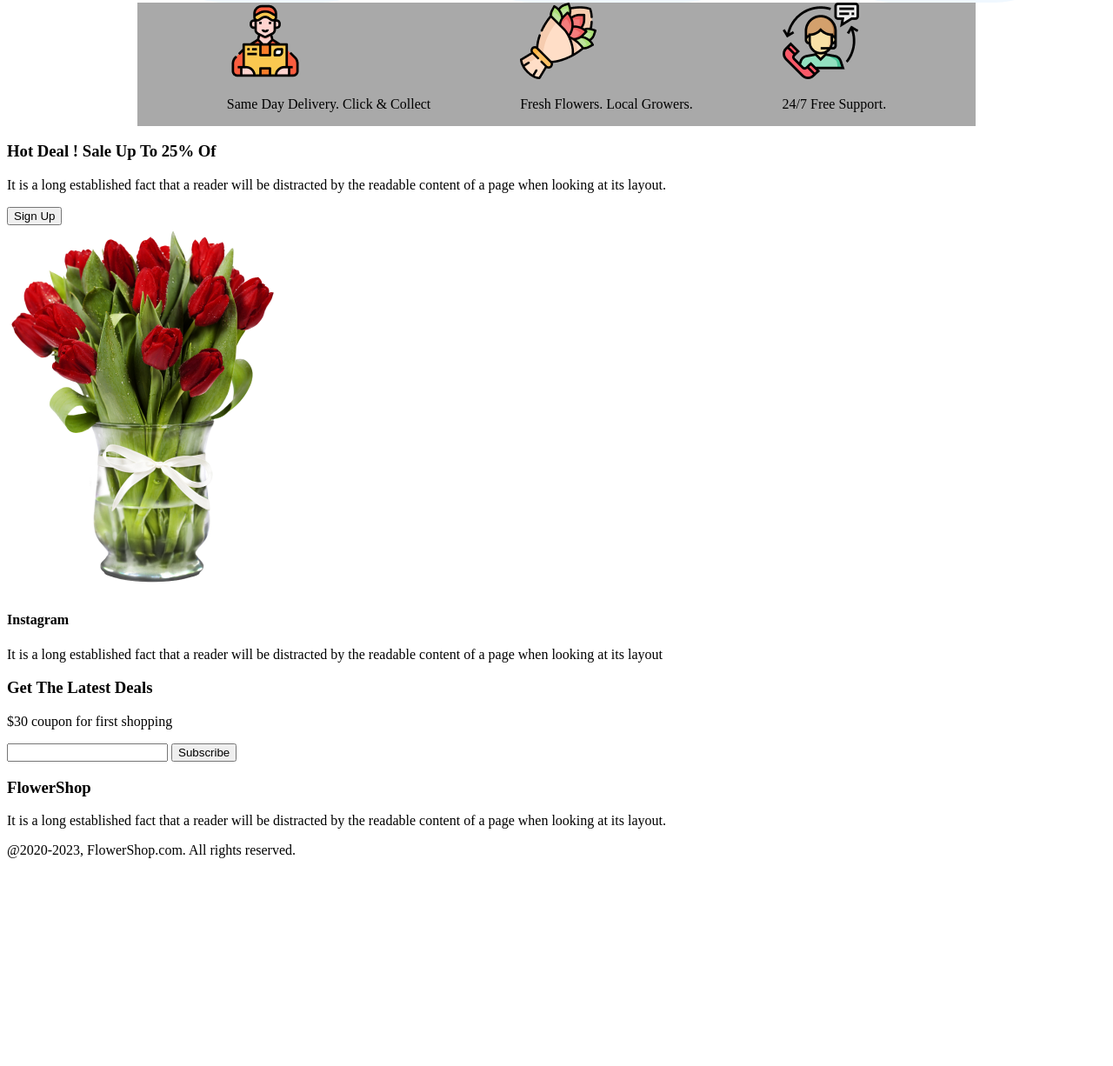
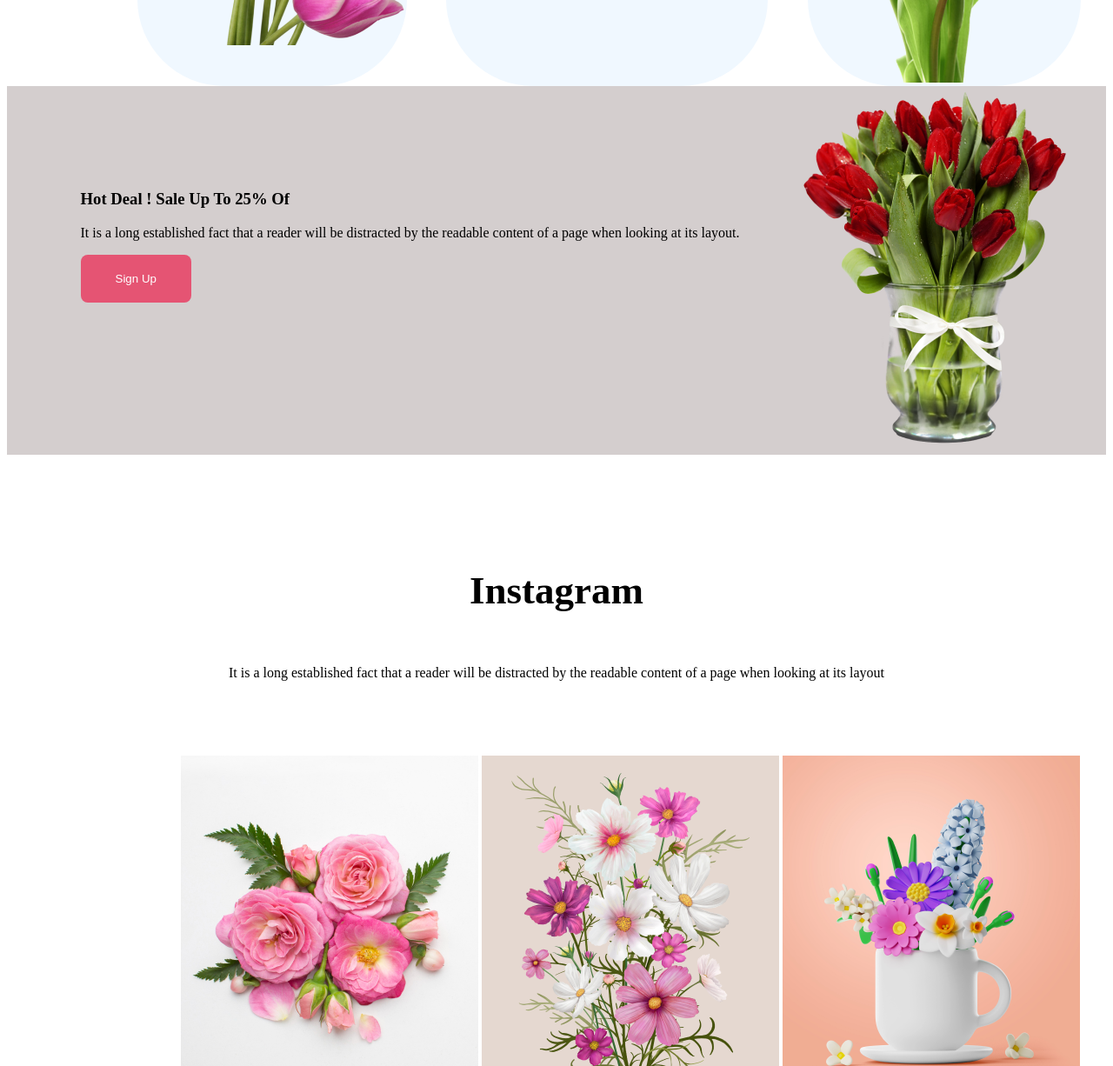
Before and after one commit to ParvezAhmed12/flower-assinment-no-1, a plain HTML site: page indext.html in a window 1280 px wide. Shown: the part 1574-2800 px from the top of the page at 87% size. Before the commit the page ends 2577 px from the top, so only its background shows below. Drawn offline with Linux system fonts and the light colour scheme.

Commit message:
try to my level best

```diff
--- a/flower.css
+++ b/flower.css
@@ -3,7 +3,7 @@
 /* banner design  */
 .banner-bg-color{
     display: flex;
-    background-color: #d898a6;
+    background-color: #e7ced3;
     align-items: center;
     /* width: 1920px;
     height: 850px; */
@@ -14,7 +14,7 @@
 }
 .banner-header{
     font-size: 75px;
-    padding-bottom: 30px;
+    /* padding-bottom: 0px; */
 
 }
 .banner-left{
@@ -30,24 +30,42 @@
     padding-right: 200px;
     padding-bottom: 0px;
 }
+.btn-primary{
 
-.section-2{
+    background-color: #E55473;
+    color: #fff;
+    border: none;
+    border-radius: 8px;
+    padding-left: 40px;
+    padding-right:40px;
+    padding-top: 20px;
+    padding-bottom: 20px;
+
+}
+/* .section-2{
     background-color: darkgray;
     display: flex;
     justify-content: space-evenly;
     text-decoration: center;
    margin-left: 150px;
    margin-right: 150px;
+   margin-bottom: 30px;
+   margin-top: 30px;
 
 
 
-}
+
+} */
 .common-box{
     align-items: center;
-    text-decoration: center;
+    text-align: center;
+    margin: 50px;
 }
 .section-1{
     text-align: center;
+}
+.featured{
+    font-size: 40px;
 }
 .optional-1{
    display: flex;
@@ -60,3 +78,76 @@
     background-color: aliceblue;
     border-radius:100px;
 }
+.section-3{
+    display: flex;
+    background-color: rgb(212, 206, 206);
+    justify-content: space-around;
+}
+.section-left-side{
+    text-decoration: center;
+    align-items: center;
+    margin-top: 100px;
+    padding-left: 50px;
+}
+.instagram{
+    font-size: 45px;
+}
+.images{
+    align-items: center;
+    margin-left: 200px;
+    justify-content: space-around;
+}
+.scetion-4{
+   text-align: center;
+   padding: 70px;
+
+
+}
+.final-scetion{
+    text-align: center;
+    background-image: url('./Flower\ Asset/Rectangle 9.png');
+    height: 100%;
+    width: auto;
+    background-repeat: no-repeat;
+    margin-left: 150px;
+    margin-bottom: 30px;
+    margin-top: 50px;
+    margin-bottom: 30px;
+}
+.email-input {
+    margin: 50px;
+    padding: 10px;
+
+    border-radius: 5px;
+    width: 300px;}
+
+.sub-section{
+
+    padding: 100px;
+}
+.footer-side{
+    background-color: black;
+    text-align: center;
+    padding-left: 240px;
+    padding-right:240px;
+    padding-top: 128px;
+    padding-bottom: 128px ;
+
+}
+.flower{
+    color: #E55473;
+}
+.shop {
+    color: #fff;
+
+}
+
+
+
+.last-word {
+    color: #ffff;
+
+}
+.copyright{
+    color: gray;
+}
--- a/indext.html
+++ b/indext.html
@@ -20,7 +20,7 @@
         <p>
             It is a long established fact that a reader will be distracted by the readable content of a page when looking at its layout. The point of using Lorem Ipsum is that it has a more-or-less normal distribution of letters.
         </p>
-        <button>
+        <button class="btn-primary">
             Shop Now
         </button>
 
@@ -31,7 +31,7 @@
     </header>
     <main>
         <div class="section-1">
-            <h4>Our Featured Flowers</h4>
+            <h4 class="featured">Our Featured Flowers</h4>
             <p>It is a long established fact that a reader will be distracted by the readable content of a page when looking at its layout.</p>
         </div>
          <div class="optional-1">
@@ -50,27 +50,27 @@
             </div>
             <p>Pink Flower Tree</p>
          </div>
-        <div class="section-2">
+        <!-- <div class="section-2">
             <div class=" common-box ">
                 <img src="./Flower Asset/Group 57.png" alt="">
                 <p>
                     Same Day Delivery. Click & Collect
                 </p>
             </div>
-            <div>
+            <div class="common-box">
                 <img src="./Flower Asset/Group 58.png" alt="">
                 <p>
                     Fresh Flowers. Local Growers.
                 </p>
             </div>
-            <div>
+            <div class="common-box">
                 <img src="./Flower Asset/Group 59.png" alt="">
                 <p>24/7 Free Support.</p>
             </div>
 
-        </div>
-        <div>
-            <div>
+        </div> -->
+        <div class="section-3">
+            <div class=" section-left-side ">
                 <h3>
                     Hot Deal ! Sale Up To 25% Of
                 </h3>
@@ -78,7 +78,7 @@
                     It is a long established fact that a reader will be distracted by the readable
 content of a page when looking at its layout.
                 </p>
-                <button>
+                <button class="btn-primary">
                     Sign Up
                 </button>
             </div>
@@ -86,8 +86,8 @@ content of a page when looking at its layout.
             <img src="./Flower Asset/pngwing 8.png" alt="">
             </div>
         </div>
-           <div>
-           <h4>
+           <div class="scetion-4">
+           <h4 class="instagram">
             Instagram
            </h4>
            <p>
@@ -96,29 +96,38 @@ content of a page when looking at its layout.
            </p>
 
            </div>
-           <div>
-            <h3>
+           <div class="images">
+            <img src="./Flower Asset/Flower 01.png" alt="">
+            <img src="./Flower Asset/Rectangle 4.png" alt="">
+            <img src="./Flower Asset/Rectangle 5.png" alt="">
+            <img src="./Flower Asset/Rectangle 6.png " alt="">
+           </div>
+           <div class="final-scetion">
+            <div class="sub-section">
+                <h3 >
                     Get The Latest Deals
                 </h3>
                <p>
                 $30 coupon for first shopping
                </p>
-           <input type="email" name="" id="">
-           <button>
+               <input type="email" class="email-input" placeholder="Enter your email">
+
+      <button class="btn-primary">
                 Subscribe
                </button>
             </div>
+           </div>
     </main>
-    <footer>
+    <footer class="footer-side">
         <div>
             <h3>
-                FlowerShop
+               <span class="flower"> Flower</span><span class="shop">Shop</span>
             </h3>
-            <p>
+            <p class="last-word">
                 It is a long established fact that a reader will be distracted by the readable
                 content of a page when looking at its layout.
             </p>
-            <p>
+            <p class="copyright ">
                 @2020-2023, FlowerShop.com. All rights reserved.
             </p>
         </div>
```
Lines whose indentation alone changed are shown as unchanged.
